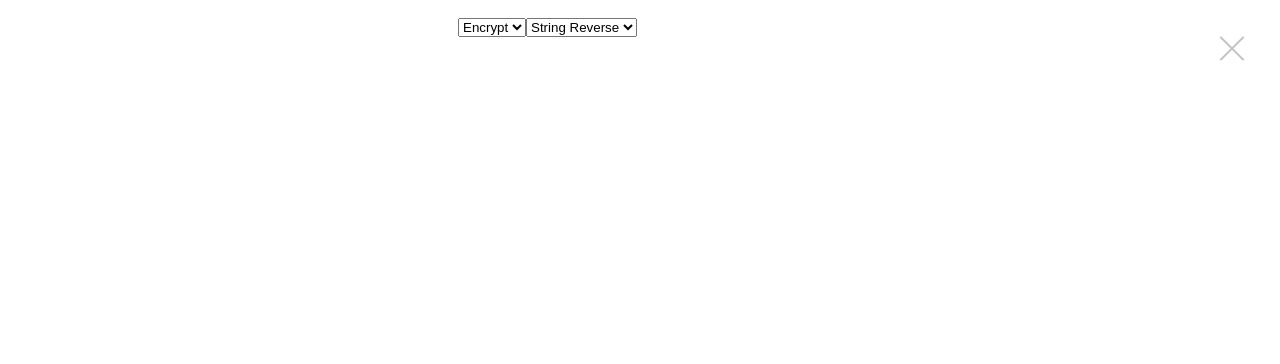
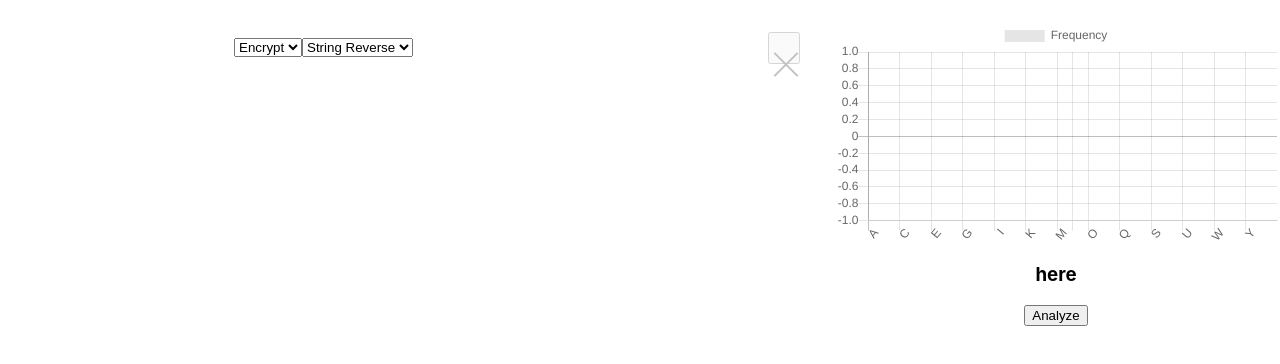
Before and after one commit to cfajfer/Cipher_Breaker, a React (Create React App) app: page / in a window 1280 px wide. Both pictures are taken after a click on the button "Reverse Encrypt Toggle". Shown: the top 364 px of the page. Built offline with nearby package versions, Linux system fonts and the light colour scheme.

Commit message:
Updated: framework, added: {graphs, toggles, menu}, packages: {Charts.js, React-Chartsjs-2}

```diff
--- a/package.json
+++ b/package.json
@@ -6,7 +6,9 @@
     "@testing-library/jest-dom": "^4.2.4",
     "@testing-library/react": "^9.3.2",
     "@testing-library/user-event": "^7.1.2",
+    "chart.js": "^2.9.3",
     "react": "^16.13.0",
+    "react-chartjs-2": "^2.9.0",
     "react-dom": "^16.13.0",
     "react-scripts": "3.4.0"
   },
--- a/src/App.css
+++ b/src/App.css
@@ -27,3 +27,18 @@
 .close:after {
   transform: rotate(-45deg);
 }
+.split {
+  height: 100%;
+  position: fixed;
+  padding-top: 20px;
+  top: 0;
+  overflow-x: hidden;
+}
+#main {
+  width: 65%;
+  left: 0;
+}
+#side {
+  width: 35%;
+  right: 0;
+}
--- a/src/App.js
+++ b/src/App.js
@@ -1,13 +1,38 @@
 import React from 'react';
 import MainView from './mainView';
+import SideView from './sideView';
 import './App.css';
 
-function App() {
-  return (
-    <div className="App">
-      <MainView/>
-    </div>
-  );
+class App extends React.Component {
+  constructor(props){
+    super(props);
+    this.state = {
+
+    };
+    this.str = "";
+    this.textareaEvent = this.textareaEvent.bind(this);
+    this.getStr = this.getStr.bind(this);
+  }
+
+  textareaEvent(event) {
+    this.str = event.target.value;
+  }
+  getStr(){
+    return this.str;
+  }
+
+  render(){
+    return (
+      <div className="App">
+        <div className="split" id="main">
+          <MainView textareaEvent={this.textareaEvent}/>
+        </div>
+        <div className="split" id="side">
+          <SideView getStr={this.getStr}/>
+        </div>
+      </div>
+    );
+  }
 }
 
 export default App;
--- a/src/mainView.js
+++ b/src/mainView.js
@@ -13,7 +13,6 @@ class MainView extends React.Component {
       },
       str: ""
     };
-
     //Bind Update Methods
     this.textareaEvent = this.textareaEvent.bind(this);
     this.toggleView = this.toggleView.bind(this);
@@ -35,6 +34,9 @@ class MainView extends React.Component {
           }
         }));
         break;
+
+      default:
+        break;
     }
     if(menu === true){
       this.setState(prevState => ({
@@ -50,7 +52,7 @@ class MainView extends React.Component {
     if(this.state.active.menu === true){
       return(
         <div>
-          <textarea value={this.state.str} onChange={this.textareaEvent}></textarea>
+          <textarea value={this.state.str} onChange={(event) => {this.textareaEvent(event); this.props.textareaEvent(event);}}></textarea>
           <br/>
           <button type="button" onClick={() => this.toggleView(false, "reverseEncrypt")}>Reverse Encrypt Toggle</button>
         </div>
@@ -59,9 +61,10 @@ class MainView extends React.Component {
     else if(this.state.active.menu === false){
       return(
         <div>
-          <a class="close" onClick={() => this.toggleView(true, this.state.active.current)}></a>
+          <button className="close" onClick={() => this.toggleView(true, this.state.active.current)}></button>
           <p>{this.state.str}</p>
           {this.state.active.reverse && <Reverse translation="encrypt" subType="string" str={this.state.str}/>}
+
         </div>
       );
     }
--- /dev/null
+++ b/src/sideView.js
@@ -0,0 +1,48 @@
+import React from 'react';
+import { Bar } from 'react-chartjs-2';
+
+class SideView extends React.Component {
+  constructor(props) {
+    super(props);
+    //Construct States
+    this.state = {
+      str: ""
+    };
+    //Bind Update Methods
+    this.analyzeEvent = this.analyzeEvent.bind(this);
+
+    this.chartReference = React.createRef();
+    this.data = {
+      labels: ['A','B','C','D','E','F','G','H','I','J','K','L','M','N','O','P','Q','R','S','T','U','V','W','Q','Y','Z'],
+      datasets: [{
+        label: "Frequency",
+        data: [0,0,0,0,0,0,0,0,0,0,0,0,0,0,0,0,0,0,0,0,0,0,0,0,0,0],
+      }]
+    };
+  }
+
+  frequency() {
+    var str = this.state.str;
+    for(const element of str) {
+      let i = this.data.labels.indexOf(element);
+      this.data.datasets[0].data[i]++;
+      };
+  }
+
+  analyzeEvent(){
+    this.setState({str: this.props.getStr()});
+    this.frequency();
+  }
+
+  render() {
+    return(
+      <div>
+        <Bar ref={this.chartReference} data={this.data}/>
+        <h3>here</h3>
+        <button onClick={this.analyzeEvent}>Analyze</button>
+      </div>
+    );
+  }
+}
+
+export default SideView;
```
Also changed, not shown: 1 other file (tests, documents, lock files or other folders). Lines whose indentation alone changed are shown as unchanged.
